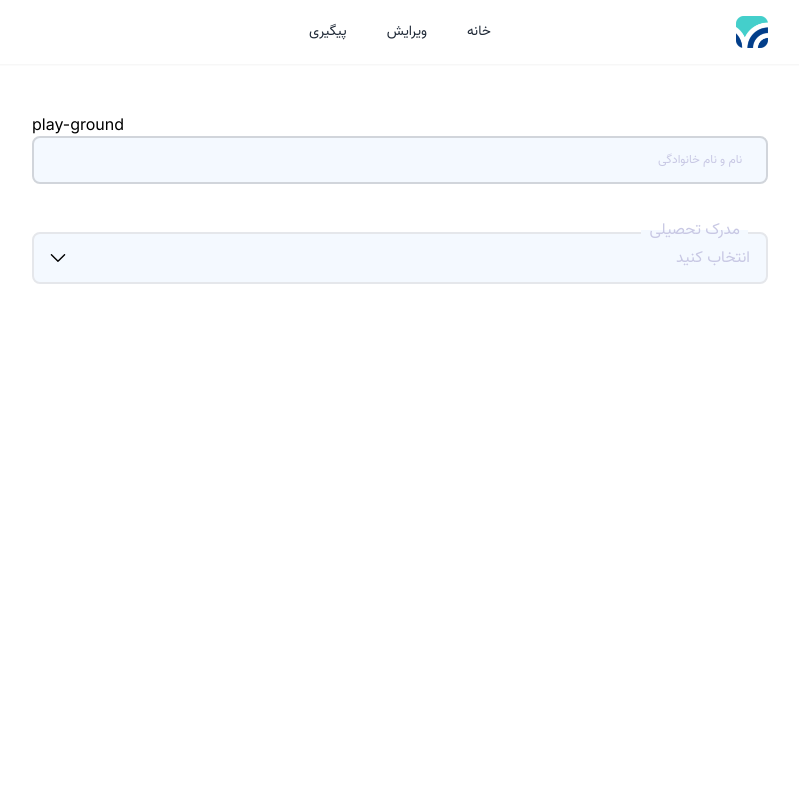
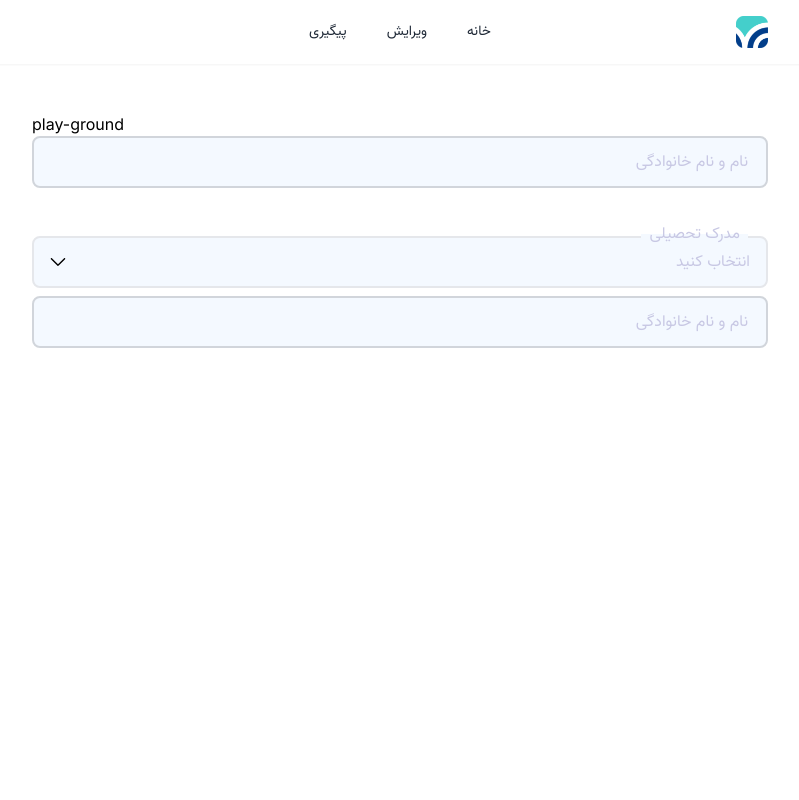
Before and after one commit to pouria-drd/rasacrowd, a Next.js app: page /play-ground in a window 1280 px wide. Shown: the top 800 px of the page, without its empty margins (240-1039 px from the left). Built offline with nearby package versions, Linux system fonts and the light colour scheme.

Commit message:
changed some styles in input and dropdown

```diff
--- a/app/components/dropdowns/Dropdown.tsx
+++ b/app/components/dropdowns/Dropdown.tsx
@@ -103,7 +103,7 @@ export const Dropdown = ({ title, options, defaultOption, onSelectOption }: Drop
                 className={`bg-rasa-blue-25 transition-all
                     flex flex-col
                     rounded-md overflow-hidden
-                    px-4 ${isOpen ? 'border-2 py-3' : ''}`}>
+                    px-4 ${isOpen ? 'border-2 pt-2 pb-3 mb-2' : ''}`}>
 
                 {
                     options.map((opt, idx) => (
@@ -111,9 +111,7 @@ export const Dropdown = ({ title, options, defaultOption, onSelectOption }: Drop
                             option={opt} key={idx} />
                     ))
                 }
-
             </div>
-
         </div>
     )
 }
--- a/app/components/dropdowns/Option.tsx
+++ b/app/components/dropdowns/Option.tsx
@@ -12,9 +12,10 @@ const Option = (props: DropdownOptionProps) => {
     }
 
     return (
-        <div onClick={() => { handleOptionClick(props.option) }} className={`hover:bg-white hover:text-gray-700 text-gray-500
+        <div onClick={() => { handleOptionClick(props.option) }}
+            className={`hover:bg-white hover:text-gray-700 text-gray-500
             ${isActive && 'bg-white text-gray-700'}
-            transition-all cursor-pointer border-b
+            transition-all cursor-pointer border-b border-gray-200/50
             rounded-md px-4 py-2 w-full r2l last:mb-5 last:border-none`}>
 
             {props.option.label}
--- a/app/components/inputs/Input.tsx
+++ b/app/components/inputs/Input.tsx
@@ -51,7 +51,7 @@ const Input = ({ label, value, type = "text",
                     className={`bg-rasa-blue-25 appearance-none transition-all
                     outline-none focus:ring-0
                     border-2 hover:border-rasa-blue-250
-                    text-sm text-gray-800
+                    text-gray-800
                     rounded-lg px-2.5 pb-2 pt-4 w-full r2l peer
                     ${hasError ? 'border-red-300 focus:border-red-400'
                             : 'border-gray-300 focus:border-rasa-blue-250'
@@ -62,13 +62,14 @@ const Input = ({ label, value, type = "text",
 
                 <label
                     htmlFor={uniqueId}
-                    className={`absolute ${hasValue ? 'text-rasa-purple-400' : 'text-rasa-purple-100'}
+                    className={`absolute
+                    ${hasValue ? 'text-rasa-purple-400' : 'text-rasa-purple-100'}
                     bg-gradient-to-b
-                    from-transparent from-70%
-                    to-rasa-blue-25 to-30%
+                    from-transparent from-65%
+                    to-rasa-blue-25 to-35%
 
-                    duration-150 transform -translate-y-1/2 scale-75 origin-[0]
-                    -top-1 z-10 px-2
+                    duration-150 transform -translate-y-1/2
+                    -top-1 right-3 z-10 px-2
                     peer-focus:px-2 peer-focus:text-rasa-purple-400
 
                     peer-placeholder-shown:-translate-y-1/2 peer-placeholder-shown:top-1/2
--- a/app/play-ground/page.tsx
+++ b/app/play-ground/page.tsx
@@ -21,6 +21,8 @@ const playGround = () => {
             <br />
 
             <Dropdown title="مدرک تحصیلی" options={options} />
+
+            <Input label="نام و نام خانوادگی" />
         </div>
     )
 }
```
